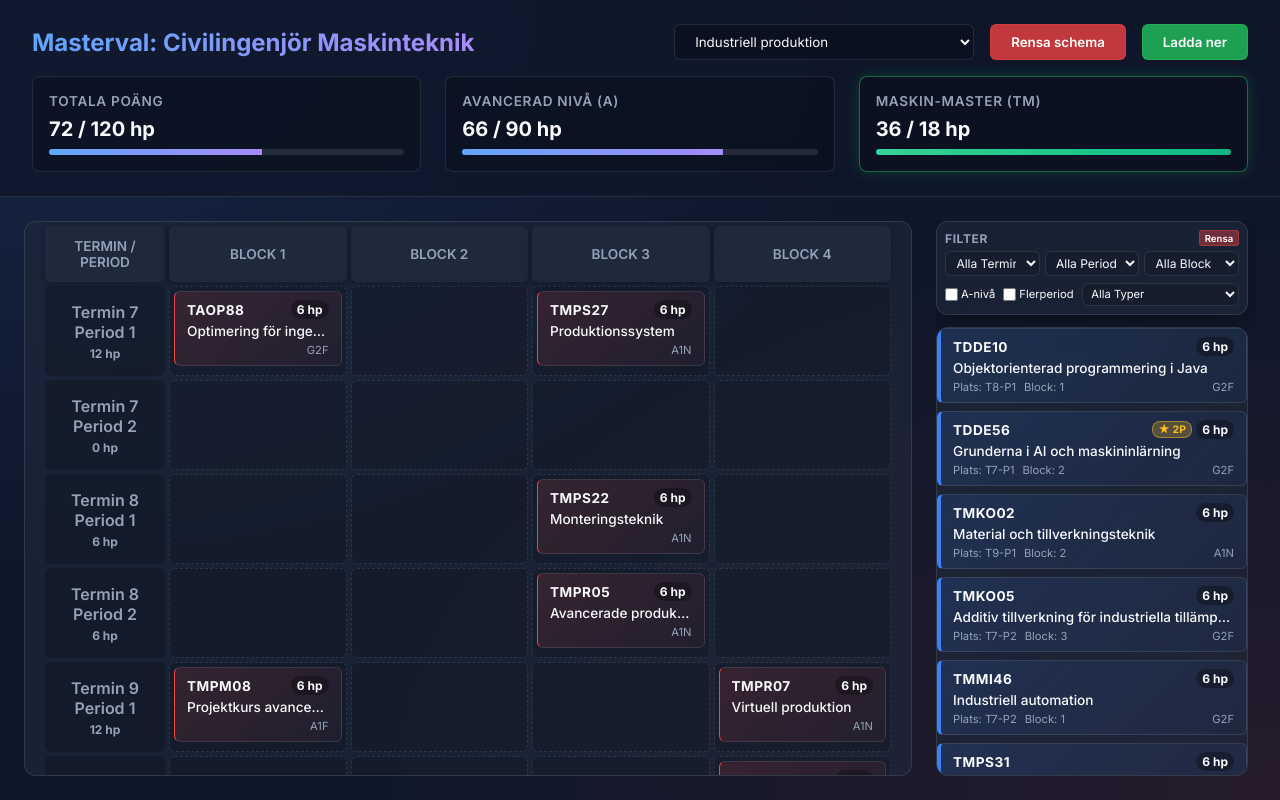
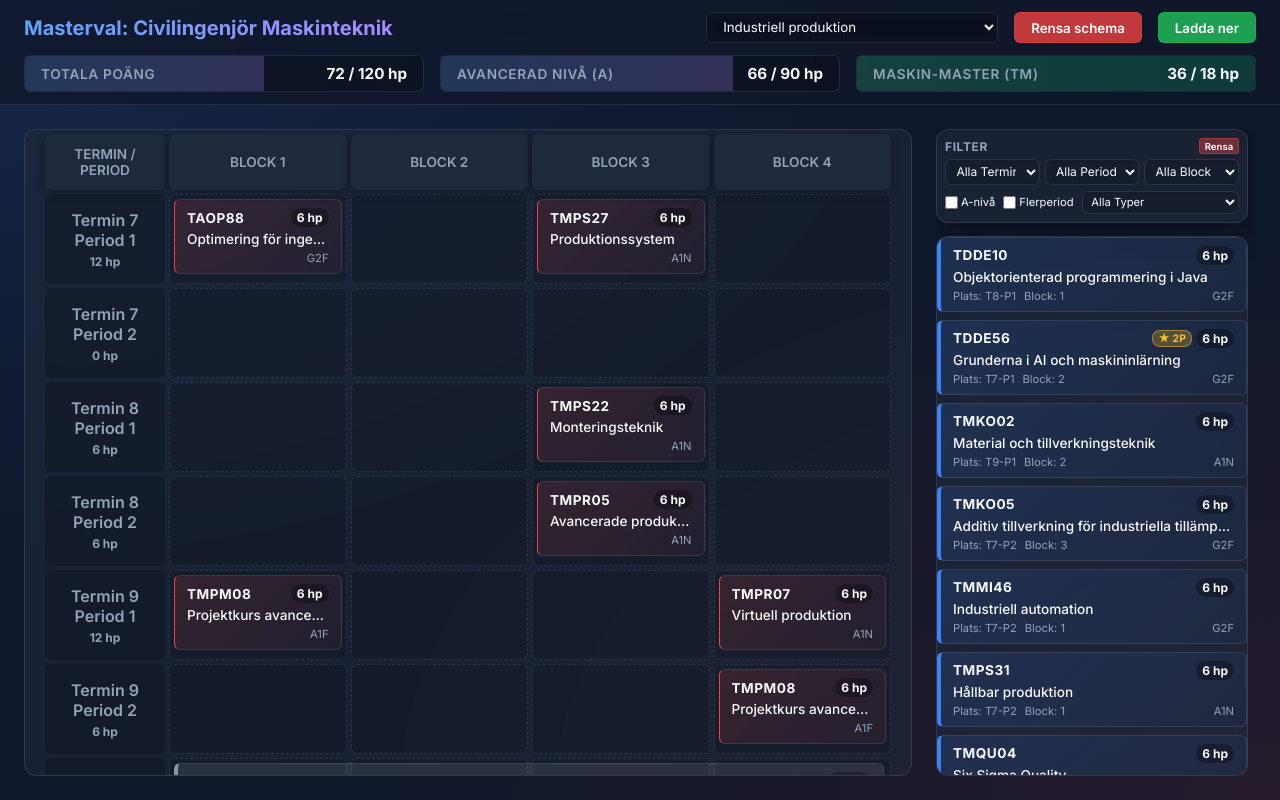
Before and after one commit to IsaacVagberg/Profilval-6cmmm, a plain HTML site: page index.html in a window 1280 px wide. Drawn offline with nearby package versions, Linux system fonts and the light colour scheme.

Commit message:
Refactor CSS styles for layout and spacing adjustments
Signed-off-by: IsaacVagberg <isaac.vagberg@liuformulastudent.se>

```diff
--- a/style.css
+++ b/style.css
@@ -60,13 +60,14 @@ body {
 
 /* Header */
 .main-header {
-    padding: 1.5rem 2rem;
+    padding: 0.75rem 1.5rem;
     background: rgba(15, 23, 42, 0.8);
     backdrop-filter: blur(16px);
     border-bottom: 1px solid var(--glass-border);
     display: flex;
     flex-direction: column;
-    gap: 1rem;
+    gap: 0.75rem;
+    /* Avståndet mellan de två raderna */
     position: sticky;
     top: 0;
     z-index: 100;
@@ -75,13 +76,15 @@ body {
 .header-top {
     display: flex;
     justify-content: space-between;
+    /* Titel till vänster, knappar till höger */
     align-items: center;
-    flex-wrap: wrap;
-    gap: 1rem;
+    width: 100%;
 }
 
 h1 {
-    font-size: 1.5rem;
+    font-size: 1.25rem;
+    margin: 0;
+    /* Tar bort eventuella standardmarginaler */
     font-weight: 700;
     background: linear-gradient(to right, #60a5fa, #a78bfa);
     -webkit-background-clip: text;
@@ -99,21 +102,17 @@ h1 {
     border: 1px solid var(--glass-border);
     color: var(--text-color);
     border-radius: 6px;
-    padding: 0.5rem 1rem;
+    padding: 0.35rem 0.75rem;
+    /* Minskad från 0.5rem 1rem */
     font-family: 'Inter', sans-serif;
     outline: none;
     cursor: pointer;
     backdrop-filter: blur(4px);
 }
 
-.glass-input option {
-    background: var(--bg-color);
-    /* Fallback för dropdowns */
-    color: var(--text-color);
-}
-
 .btn {
-    padding: 0.5rem 1.25rem;
+    padding: 0.35rem 1rem;
+    /* Minskad från 0.5rem 1.25rem */
     border-radius: 6px;
     border: none;
     font-weight: 600;
@@ -153,33 +152,30 @@ h1 {
 /* Stats */
 .stats-container {
     display: flex;
-    gap: 1.5rem;
-    flex-wrap: wrap;
+    gap: 1rem;
+    flex-wrap: nowrap;
+    /* Försöker hålla dem på en rad, ändra till wrap om du stöder små skärmar */
+    width: 100%;
 }
 
 .stat-box {
     flex: 1;
-    min-width: 200px;
+    position: relative;
+    /* Viktigt för att progressbaren ska kunna ligga i bakgrunden */
     background: rgba(0, 0, 0, 0.2);
     border: 1px solid var(--glass-border);
-    border-radius: 8px;
-    padding: 1rem;
+    border-radius: 6px;
+    padding: 0.5rem 1rem;
     display: flex;
-    flex-direction: column;
-    gap: 0.5rem;
+    flex-direction: row;
+    /* Ändrad till row */
+    justify-content: space-between;
+    /* Skjuter isär etikett och värde */
+    align-items: center;
+    overflow: hidden;
+    /* Förhindrar att progressbaren spiller utanför de rundade hörnen */
     transition: all 0.3s ease;
-}
-
-/* Grön glöd när målet är uppnått */
-.stat-box.goal-reached {
-    border-color: rgba(34, 197, 94, 0.5);
-    box-shadow: 0 0 15px rgba(34, 197, 94, 0.2);
-}
-
-/* Röd varning (överskridit en max-gräns om vi implementerar det i hela appen, t.ex > 15 hp / period, fast i headern är det totaler) */
-.stat-box.warning {
-    border-color: rgba(239, 68, 68, 0.5);
-    color: var(--danger);
+    min-height: 36px;
 }
 
 .stat-label {
@@ -188,29 +184,42 @@ h1 {
     text-transform: uppercase;
     letter-spacing: 0.05em;
     font-weight: 600;
+    z-index: 2;
+    /* Placerar texten över progressbaren */
 }
 
 .stat-value {
-    font-size: 1.25rem;
+    font-size: 0.95rem;
+    /* Något mindre för att passa bra på en rad */
     font-weight: 700;
+    z-index: 2;
+    /* Placerar texten över progressbaren */
 }
 
 .progress-bar {
-    height: 6px;
-    background: rgba(255, 255, 255, 0.1);
-    border-radius: 3px;
-    overflow: hidden;
+    position: absolute;
+    top: 0;
+    left: 0;
+    width: 100%;
+    height: 100%;
+    background: transparent;
+    /* Ta bort den gamla grå bakgrunden */
+    border-radius: 0;
+    /* Hörnen hanteras av .stat-box overflow: hidden */
+    z-index: 1;
+    /* Lägger sig bakom texten (som har z-index 2) */
 }
 
 .progress-fill {
     height: 100%;
-    background: linear-gradient(90deg, #60a5fa, #a78bfa);
+    /* Halvtransparent färg så att vit text syns ovanpå */
+    background: linear-gradient(90deg, rgba(96, 165, 250, 0.25), rgba(167, 139, 250, 0.25));
     width: 0%;
     transition: width 0.4s ease, background 0.4s ease;
 }
 
 .stat-box.goal-reached .progress-fill {
-    background: linear-gradient(90deg, #34d399, #10b981);
+    background: linear-gradient(90deg, rgba(52, 211, 153, 0.25), rgba(16, 185, 129, 0.25));
 }
 
 /* Layout */
@@ -220,8 +229,8 @@ h1 {
     padding: 1.5rem;
     gap: 1.5rem;
     overflow: hidden;
-    height: calc(100vh - 160px);
-    /* rough estimate of header height */
+    height: calc(100vh - 100px);
+    /* Ändrad från 160px för att utnyttja den nya ytan */
 }
 
 /* Schedule */
@@ -239,7 +248,8 @@ h1 {
 .table-wrapper {
     flex: 1;
     overflow: auto;
-    padding: 0 1rem 1rem 1rem; /* Ingen padding top för att sticky ska sitta fast mot kanten */
+    padding: 0 1rem 1rem 1rem;
+    /* Ingen padding top för att sticky ska sitta fast mot kanten */
 }
 
 .schedule-table {
@@ -250,7 +260,8 @@ h1 {
 }
 
 .schedule-table th {
-    background: #1e293b; /* Opaque background for sticky header */
+    background: #1e293b;
+    /* Opaque background for sticky header */
     color: var(--text-muted);
     font-weight: 600;
     font-size: 0.85rem;
@@ -260,7 +271,7 @@ h1 {
     position: sticky;
     top: 0;
     z-index: 20;
-    box-shadow: 0 2px 10px rgba(0,0,0,0.3);
+    box-shadow: 0 2px 10px rgba(0, 0, 0, 0.3);
 }
 
 .schedule-table th:first-child {
@@ -438,8 +449,10 @@ h1 {
 .span-all-blocks {
     position: absolute;
     left: 4px;
-    right: -4px; /* stop at block 4 boundary */
-    width: calc(400% + 8px); /* 4 blocks plus small gap */
+    right: -4px;
+    /* stop at block 4 boundary */
+    width: calc(400% + 8px);
+    /* 4 blocks plus small gap */
     z-index: 10;
     overflow: hidden;
 }
```
